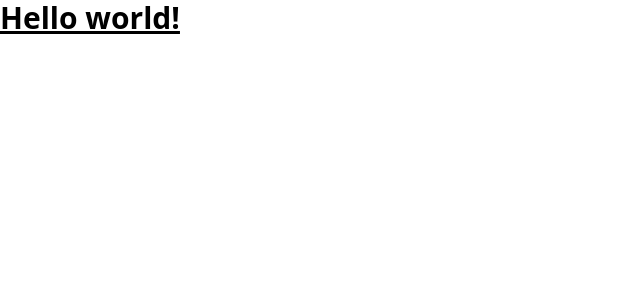
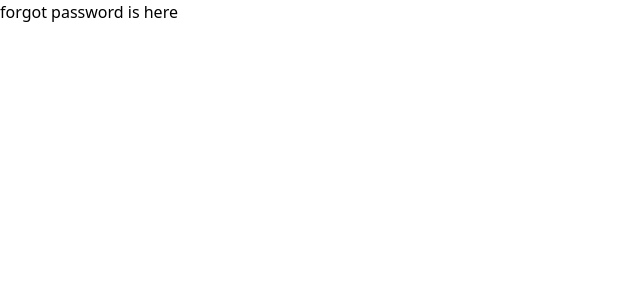
Before and after one commit to Geekigen/EventManagement, a Nuxt app: page /Auth/ForgotPassword in a window 1280 px wide. Shown: the top 300 px of the page, without its empty margins (0-640 px from the left). Built offline with nearby package versions, Linux system fonts and the light colour scheme.

Commit message:
added the first pages

```diff
--- a/app.vue
+++ b/app.vue
@@ -1,5 +1,9 @@
 <template>
-  <h1 class="text-3xl font-bold underline">
-    Hello world!
-  </h1>
+ <div>
+  <NuxtLayout>
+    <NuxtPage>
+
+    </NuxtPage>
+  </NuxtLayout>
+ </div>
 </template>
--- /dev/null
+++ b/pages/Auth/ForgotPassword.vue
@@ -0,0 +1,5 @@
+<template>
+    <div>
+forgot password is here
+    </div>
+</template>
--- /dev/null
+++ b/pages/Auth/Login.vue
@@ -0,0 +1,5 @@
+<template>
+    <div>
+       Login is here
+    </div>
+</template>
--- /dev/null
+++ b/pages/Auth/Register.vue
@@ -0,0 +1,5 @@
+<template>
+    <div>
+        register is here
+    </div>
+</template>
--- /dev/null
+++ b/pages/Home.vue
@@ -0,0 +1,5 @@
+<template>
+    <div>
+home is here
+    </div>
+</template>
--- /dev/null
+++ b/pages/index.vue
@@ -0,0 +1,5 @@
+<template>
+    <div>
+        Index is here
+    </div>
+</template>
```
